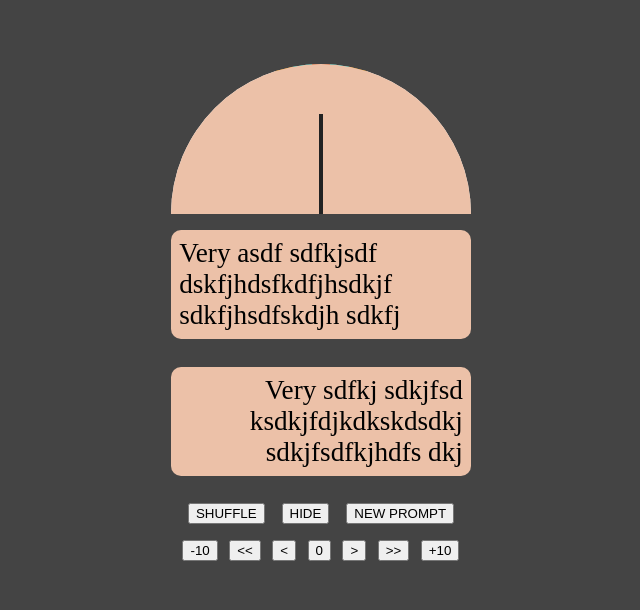
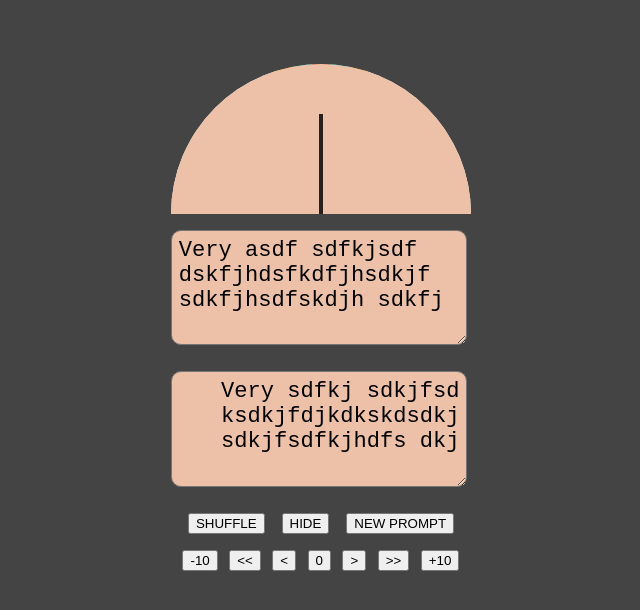
Before and after one commit to GeorgeNagamura/WavelengthClone, a plain HTML site: page index.html in a window 1280 px wide. Shown: the whole page, without its empty margins (319-959 px from the left). Drawn offline with Linux system fonts and the light colour scheme.

Commit message:
changed prompt to textarea

```diff
--- a/index.html
+++ b/index.html
@@ -107,8 +107,8 @@
 
 
         <div class="scales">
-            <p class="scale" id="scale1">Very asdf sdfkjsdf dskfjhdsfkdfjhsdkjf sdkfjhsdfskdjh sdkfj</p>
-            <p class="scale" id="scale2">Very sdfkj sdkjfsd ksdkjfdjkdkskdsdkj sdkjfsdfkjhdfs dkj</p>
+            <textarea rows=4 class="scale" id="scale1">Very asdf sdfkjsdf dskfjhdsfkdfjhsdkjf sdkfjhsdfskdjh sdkfj</textarea>
+            <textarea rows=4 class="scale" id="scale2">Very sdfkj sdkjfsd ksdkjfdjkdkskdsdkj sdkjfsdfkjhdfs dkj</textarea>
         </div>
         <div class="button-container">
             <button id="shuffle-btn">SHUFFLE</button>
```
